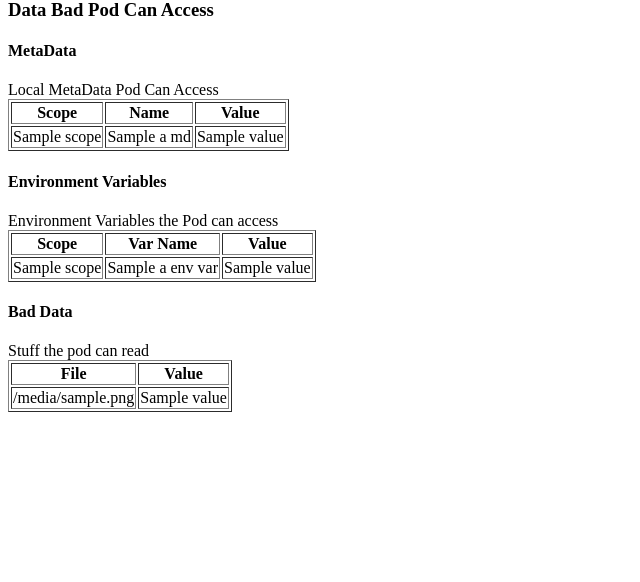
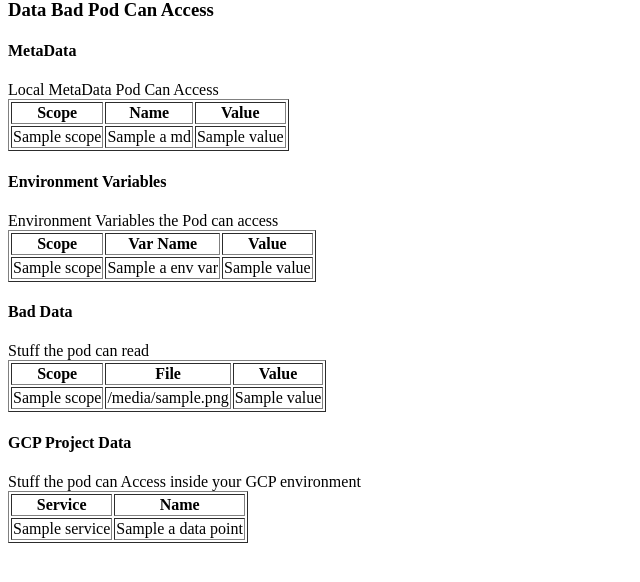
Before and after one commit to greavr/slc-meetup-gke, a Flask app: template Demo3/DockerImage/code/templates/index.html in a window 1280 px wide. Shown: the part 20-602 px from the top of the page, without its empty margins (0-640 px from the left). Run offline with Flask 2, Linux system fonts and the light colour scheme; the template is opened without the code that fills it: most values are stand-ins (such as "Sample title", 1, 10 or a date in 2020).

Commit message:
Fleshed out the demo to include GCP data

```diff
--- a/Demo3/DockerImage/code/main.py
+++ b/Demo3/DockerImage/code/main.py
@@ -2,6 +2,8 @@ import os
 from flask import Flask, jsonify, render_template
 import requests
 import sys
+from google.cloud import storage
+from googleapiclient import discovery
 
 # App Config
 app = Flask(__name__)
@@ -21,14 +23,18 @@ def GetData():
                 if file in keyFiles:
                     try:
                         foundfile = os.path.join(root, file)
-                        print(foundfile)
+                        if foundfile.startswith("/etc"):
+                            scope = "pod"
+                        else:
+                            scope = "node"
+
                         openFile = open(foundfile, "r")
                         fileValue = openFile.read(20) + "....."
 
-                        resultSet.append({"scope" : "node", "file" : str(foundfile), "value" : fileValue })
+                        resultSet.append({"scope" : scope, "file" : str(foundfile), "value" : fileValue })
                     except:
                         e = sys.exc_info()[0]
-                        resultSet.append({"scope" : "pod", "file" : str(foundfile), "value" : "Error:" + str(e)})
+                        resultSet.append({"scope" : scope, "file" : str(foundfile), "value" : "Error:" + str(e)})
 
     return resultSet
 
@@ -47,6 +53,7 @@ def GetEnvVars():
 
     return resultSet
 
+# Get MetaData
 def GetMetaData():
     # Get Node MetaData
     baseURL = "http://metadata.google.internal"
@@ -58,9 +65,11 @@ def GetMetaData():
     # Get Pod Scope
     try:
         target = "http://localhost:8001"
-        valueFound = requests.get(target)
+        valueFound = requests.get(target,timeout=1)
         if valueFound.status_code == 200:
             aResult = {"scope" : "pod", "name" : target, "value" : valueFound.text}
+        else:
+            aResult = {"scope" : "pod", "name" : target, "value" : "Not Found"}
     except:
         e = sys.exc_info()[0]
         aResult = {"scope" : "pod", "name" : target, "value" : "Error:" + str(e)}
@@ -70,7 +79,7 @@ def GetMetaData():
     # Get node Scope
     for aValue in valuesToFind:
         try:
-            valueFound = requests.get(baseURL + aValue,headers = metaDataHeaders)
+            valueFound = requests.get(baseURL + aValue,headers = metaDataHeaders,timeout=1)
             if valueFound.status_code == 200:
                 aResult = {"scope" : "node", "name" : aValue, "value" : valueFound.text}
         except:
@@ -80,10 +89,49 @@ def GetMetaData():
 
     return resultSet
 
+# Get GCP Project Info
+def GetProjectData():
+    # Return GCS Bucket list
+    storage_client = storage.Client()
+    # Return Service Account List
+    service = discovery.build('iam', 'v1')
+
+    resultSet = []
+
+    metaDataHeaders = {'Metadata-Flavor' : 'Google'}
+    project = "projects/" + requests.get("http://metadata.google.internal/computeMetadata/v1/project/project-id",headers = metaDataHeaders,timeout=1).text
+
+
+    # Service Accounts
+    try:
+        request = service.projects().serviceAccounts().list(name=project)
+        while True:
+            response = request.execute()
+
+            for service_account in response.get('accounts', []):
+                resultSet.append({"service":"IAM","name": service_account})
+
+            request = service.projects().serviceAccounts().list_next(previous_request=request, previous_response=response)
+            if request is None:
+                break
+    except:
+        e = sys.exc_info()[0]
+        resultSet.append({"service" : "IAM", "name" : "Error:" + str(e)})
+
+    # GCS Results
+    try:
+        buckets = storage_client.list_buckets()
+        for bucket in buckets:
+            resultSet.append({"service":"GCS","name": bucket.name})
+    except:
+        e = sys.exc_info()[0]
+        resultSet.append({"service" : "GCS", "name" : "Error:" + str(e)})
+
+    return resultSet
 
 @app.route("/")
 def Main():
-    return render_template('index.html',EnvVars=GetEnvVars(),MetaData=GetMetaData(),BadData=GetData())
+    return render_template('index.html',EnvVars=GetEnvVars(),MetaData=GetMetaData(),BadData=GetData(), GCPProject=GetProjectData())
 
 if __name__ == "__main__":
     ## Run APP
--- a/Demo3/DockerImage/code/requirements.txt
+++ b/Demo3/DockerImage/code/requirements.txt
@@ -1,2 +1,5 @@
 flask
 requests
+google-api-python-client>=1.12.3
+google-cloud-core>=1.4.3
+google-cloud-storage
--- a/Demo3/DockerImage/code/templates/index.html
+++ b/Demo3/DockerImage/code/templates/index.html
@@ -47,16 +47,33 @@
     Stuff the pod can read
     <table border="1px">
         <tr>
+            <th>Scope</th>
             <th>File</th>
             <th>Value</th>
         </tr>
     {% for aDataValue in BadData %}
         <tr>
+            <td>{{ aDataValue.scope }}</td>
             <td>{{ aDataValue.file }}</td>
             <td>{{ aDataValue.value }}</td>
         </tr>
     {% endfor %}
     </table>
 
+    <h4>GCP Project Data</h4>
+    Stuff the pod can Access inside your GCP environment
+    <table border="1px">
+        <tr>
+            <th>Service</th>
+            <th>Name</th>
+        </tr>
+    {% for aDataPoint in GCPProject %}
+        <tr>
+            <td>{{ aDataPoint.service }}</td>
+            <td>{{ aDataPoint.name }}</td>
+        </tr>
+    {% endfor %}
+    </table>
+
 
 {% endblock %}
```
Also changed, not shown: Demo3/Kuberenetes/Secure-Deployment.yaml (added, +21 -0 lines).
